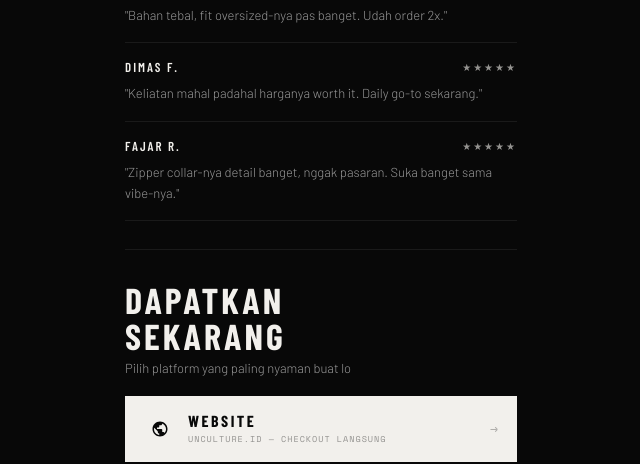
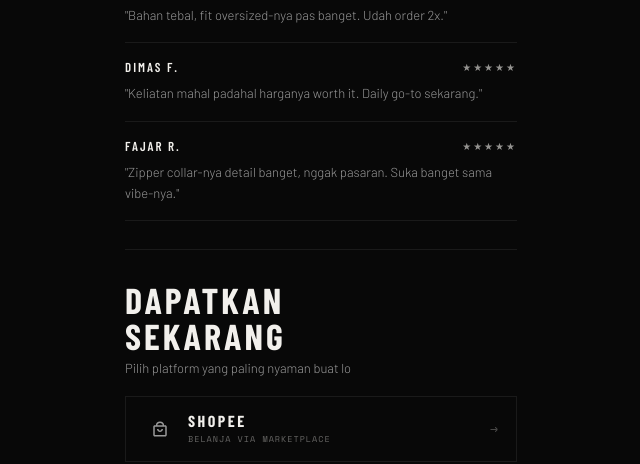
Before and after one commit to harykheng/bio-page, a website: page index.html in a window 1280 px wide. Shown: the part 1081-1545 px from the top of the page, without its empty margins (319-959 px from the left). Drawn offline with nearby package versions, Linux system fonts and the light colour scheme; a web font is replaced by a local one.

Commit message:
Update index.html

```diff
--- a/index.html
+++ b/index.html
@@ -143,7 +143,7 @@
       </div>
 
       <div class="links">
-        <a
+        <!-- <a
           href="https://unculture.id"
           class="link-btn primary"
           target="_blank"
@@ -163,7 +163,7 @@
             </div>
           </div>
           <span class="btn-arrow">→</span>
-        </a>
+        </a> -->
 
         <a
           href="https://s.shopee.co.id/50UbuSHIJE"
```
